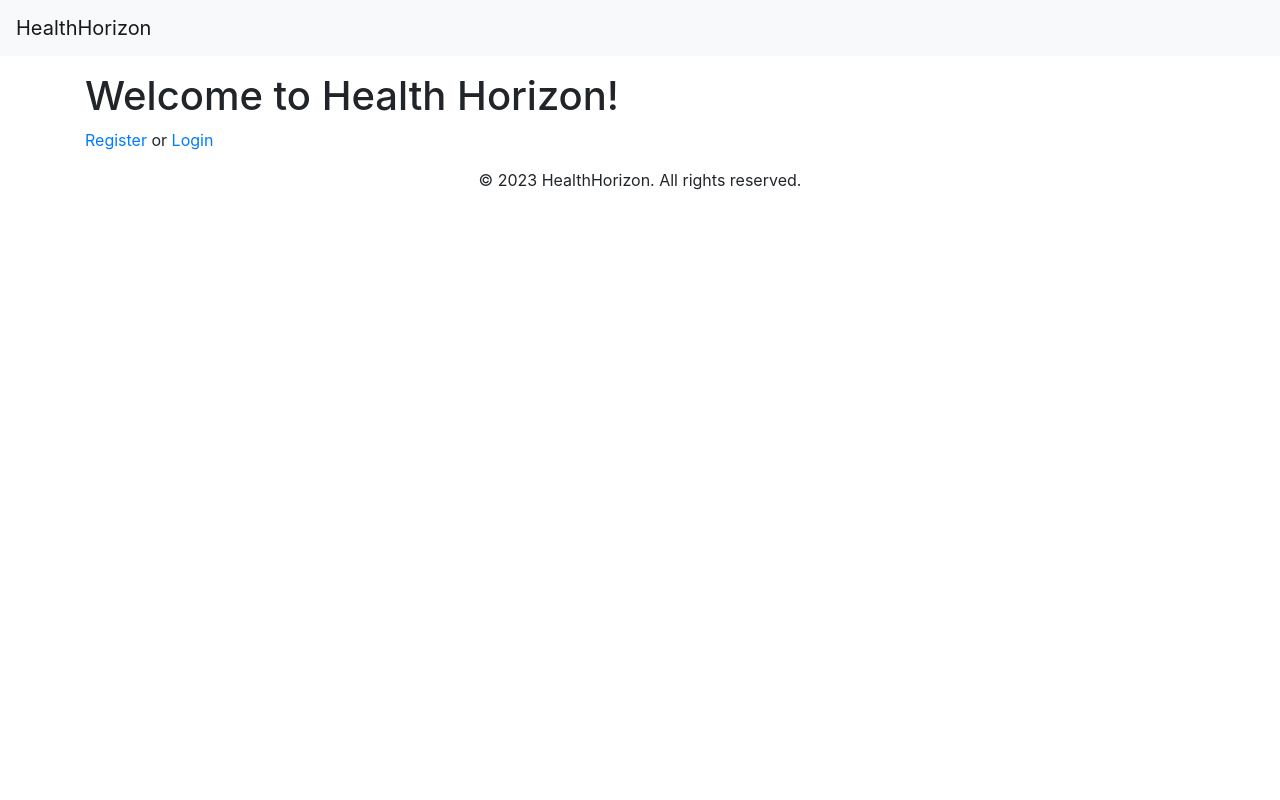
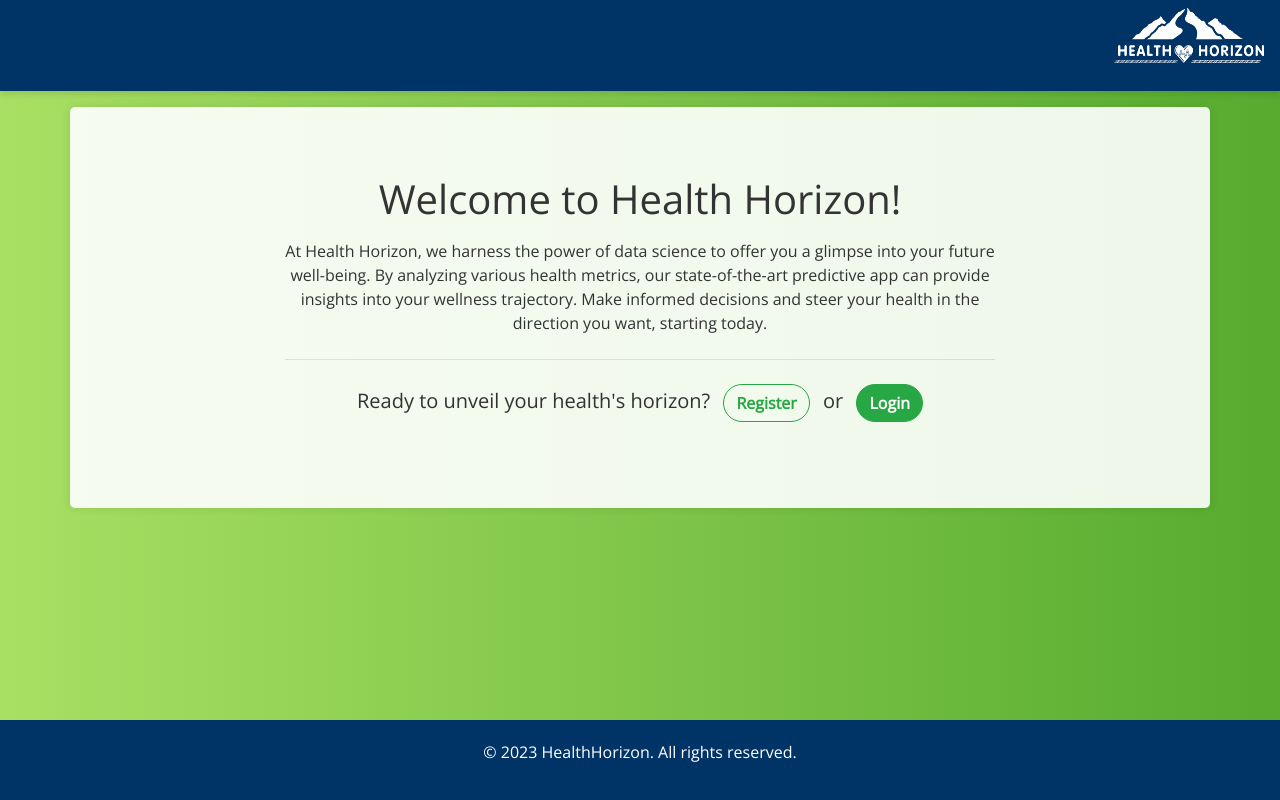
Before and after one commit to sjcowans/health-horizon, a Django app: page / in a window 1280 px wide. Run offline with Django 5.2, Linux system fonts and the light colour scheme; some libraries are stand-ins or nearby versions.

Commit message:
Initial commit

```diff
--- a/health_app/templates/base.html
+++ b/health_app/templates/base.html
@@ -1,20 +1,42 @@
+{% load static %}
 <!DOCTYPE html>
 <html lang="en">
 <head>
     <meta charset="UTF-8">
     <meta name="viewport" content="width=device-width, initial-scale=1.0">
-    <title>{% block title %}Default Title{% endblock %}</title>
+    <title>{% block title %}HealthHorizon{% endblock %}</title>
+    <!-- Favicon -->
+    <link rel="icon" href="{% static 'favicon.ico' %}" type="image/x-icon">
+
+    <!-- SEO Meta Tags -->
+    <meta name="description" content="{% block meta_description %}Default description for your site{% endblock %}">
+    <meta name="keywords" content="{% block meta_keywords %}default, keywords{% endblock %}">
+
     <!-- CSS libraries and stylesheets -->
     <link rel="stylesheet" href="https://maxcdn.bootstrapcdn.com/bootstrap/4.5.2/css/bootstrap.min.css">
+    <link href="https://fonts.googleapis.com/css2?family=Raleway:wght@400;600&display=swap" rel="stylesheet">
+    <link rel="stylesheet" href="{% static 'health_horizon_theme.css' %}">
+
+    <!-- Custom Font -->
+    <link href="https://fonts.googleapis.com/css2?family=Open+Sans&display=swap" rel="stylesheet">
+
+    <style>
+        body {
+            font-family: 'Open Sans', sans-serif;
+        }
+    </style>
+
     {% block additional_styles %}{% endblock %}
 </head>
 <body>
     <!-- Site-wide navbar -->
-    <nav class="navbar navbar-expand-lg navbar-light bg-light">
-        <a class="navbar-brand" href="{% url 'home' %}">HealthHorizon</a>
-        <!-- Other navbar content -->
+    <nav class="navbar navbar-expand-lg navbar-dark">
+        <div class="ml-auto">
+          <a href="#" class="logo-link">
+            <img src="{% static 'images/logo.png' %}" alt="HealthHorizon Logo" width="150" height="75">
+          </a>
+        </div>
     </nav>
-
     <!-- Main content block -->
     <main class="container mt-3">
         {% block content %}{% endblock %}
@@ -28,9 +50,11 @@
     </footer>
 
     <!-- JS libraries -->
+    <script src="https://cdn.jsdelivr.net/npm/animejs@3.2.1/lib/anime.min.js"></script>
     <script src="https://ajax.googleapis.com/ajax/libs/jquery/3.5.1/jquery.min.js"></script>
     <script src="https://cdnjs.cloudflare.com/ajax/libs/popper.js/1.16.0/umd/popper.min.js"></script>
     <script src="https://maxcdn.bootstrapcdn.com/bootstrap/4.5.2/js/bootstrap.min.js"></script>
+    <script src="{% static 'health_horizon.js' %}"></script>
     {% block additional_scripts %}{% endblock %}
 </body>
 </html>
--- a/health_app/templates/home.html
+++ b/health_app/templates/home.html
@@ -1,14 +1,29 @@
 {% extends 'base.html' %}
 
 {% block content %}
+<div class="container mt-5 fade-in">
+    <div class="row justify-content-center">
+        <div class="col-md-8 text-center welcome-container">
             <h1>Welcome to Health Horizon!</h1>
-    <p>
+
+            <p class="description mt-3">
+                At Health Horizon, we harness the power of data science to offer you a glimpse into your future well-being. By analyzing various health metrics, our state-of-the-art predictive app can provide insights into your wellness trajectory. Make informed decisions and steer your health in the direction you want, starting today.
+            </p>
+
+            <hr class="my-4">  <!-- Horizontal line for visual break -->
+
+            <p class="lead user-greeting">
                 {% if user.is_authenticated %}
                     Hello, {{ user.username }}!
-            <a href="{% url 'userprofile_logout' %}">Logout</a>
+                    <a href="{% url 'userprofile_logout' %}" class="btn btn-outline-danger ml-3">Logout</a>
                 {% else %}
-            <a href="{% url 'userprofile_create' %}">Register</a> or
-            <a href="{% url 'userprofile_login' %}">Login</a>
+                    Ready to unveil your health's horizon?
+                    <a href="{% url 'userprofile_create' %}" class="btn btn-outline-primary ml-2">Register</a>
+                    <span class="mx-2">or</span>
+                    <a href="{% url 'userprofile_login' %}" class="btn btn-primary">Login</a>
                 {% endif %}
             </p>
+        </div>
+    </div>
+</div>
 {% endblock %}
--- a/health_app/templates/userprofile_form.html
+++ b/health_app/templates/userprofile_form.html
@@ -20,7 +20,7 @@
       </div>
     {% endfor %}
 
-    <button type="submit" class="btn btn-primary">Create</button>
+    <button type="submit" class="btn btn-primary">Save</button>
   </form>
 
   {% comment %}
--- a/healthhorizon/settings.py
+++ b/healthhorizon/settings.py
@@ -42,6 +42,10 @@ INSTALLED_APPS = [
     'django.contrib.messages',
     'django.contrib.staticfiles',
 ]
+
+STATIC_URL = '/static/'
+STATICFILES_DIRS = [BASE_DIR / "static"]
+
 
 MIDDLEWARE = [
     'django.middleware.security.SecurityMiddleware',
--- /dev/null
+++ b/static/health_horizon.js
@@ -0,0 +1,23 @@
+window.onload = function() {
+  // Fade-in elements animation
+  const fadeInElements = document.querySelectorAll('.fade-in');
+  fadeInElements.forEach(function(element) {
+      setTimeout(function() {
+          element.classList.add('active');
+      }, 200);
+  });
+
+  // Slide-in animation for footer text
+  anime({
+      targets: 'footer p', // targeting the paragraph in the footer
+      translateX: ['-100%', 0], // this moves the footer text from 300px to its left to its original position
+      duration: 1000,
+      easing: 'easeOutExpo'
+  });
+  anime({
+    targets: 'nav.navbar .logo-link img',
+    translateX: ['-700%', 0],  // Further starting position
+    duration: 4000,  // 2 seconds for animation
+    easing: 'easeOutExpo'
+  });
+};
--- /dev/null
+++ b/static/health_horizon_theme.css
@@ -0,0 +1,101 @@
+/* Global styles */
+body {
+  font-family: 'Raleway', sans-serif;
+  background: linear-gradient(to right, #a8e063, #56ab2f); /* Fresh green gradient */
+  color: #333; /* Dark grey for good readability */
+  margin: 0;
+  padding: 0;
+}
+
+a {
+  transition: color 0.3s ease; /* Smooth color transition */
+  color: #28a745; /* Bootstrap's green color */
+}
+
+a:hover {
+  color: #005a8d; /* Deep blue for hover state of links */
+}
+
+/* Header & Navbar styles */
+.navbar {
+  background-color: #003366; /* Darker blue for navbar */
+  border: none;
+  box-shadow: 0px 4px 6px rgba(0, 0, 0, 0.1); /* A little shadow for depth */
+  margin-bottom: 5px;
+}
+
+.navbar-brand, .navbar a {
+  color: #ffffff !important; /* White color for navbar text */
+}
+
+/* Main content styles */
+main {
+  background-color: rgba(255, 255, 255, 0.9); /* Slight transparent white */
+  border-radius: 5px;
+  padding: 20px;
+  box-shadow: 0px 0px 10px rgba(0, 0, 0, 0.1); /* Slight shadow for depth */
+  margin: 20px 15%;
+  padding-bottom: 70px;  /* adjust this value based on your footer's height */
+}
+
+/* Footer styles */
+footer {
+  background-color: #003366; /* Darker blue for footer */
+  color: #ffffff; /* White color for footer text */
+  padding: 20px 0;
+  position: fixed;
+  width: 100%;
+  bottom: 0;
+}
+
+/* Buttons styling */
+.btn {
+  border-radius: 25px; /* Rounded edges */
+  font-weight: bold;
+}
+
+.btn-primary {
+  background-color: #28a745; /* Green for primary action */
+  border-color: #28a745;
+}
+
+.btn-primary:hover {
+  background-color: #218838; /* Darken color on hover */
+  border-color: #218838;
+}
+
+.btn-outline-primary {
+  border-color: #28a745;
+  color: #28a745;
+}
+
+.btn-outline-primary:hover {
+  background-color: #28a745;
+  color: #ffffff;
+}
+
+.fade-in {
+  opacity: 0;
+  transform: translateY(20px);
+  transition: opacity 2s, transform 2s;
+}
+
+.fade-in.active {
+  opacity: 1;
+  transform: translateY(0);
+}
+
+footer p {
+  transform: translateX(-100%);
+  transition: transform 0.5s;
+}
+
+.navbar-brand img {
+  padding-bottom: 10px; /* adjust as needed */
+  transform: translateX(-100%); /* Start position for slide-in animation */
+  transition: transform 1s ease-out; /* Animation configuration */
+}
+
+.logo-link img {
+  padding-bottom: 20px; /* Add more or less padding as required */
+}
```
Also changed, not shown: db.sqlite3, static/images/logo.png (added), 1 other file. Lines whose indentation alone changed are shown as unchanged.
